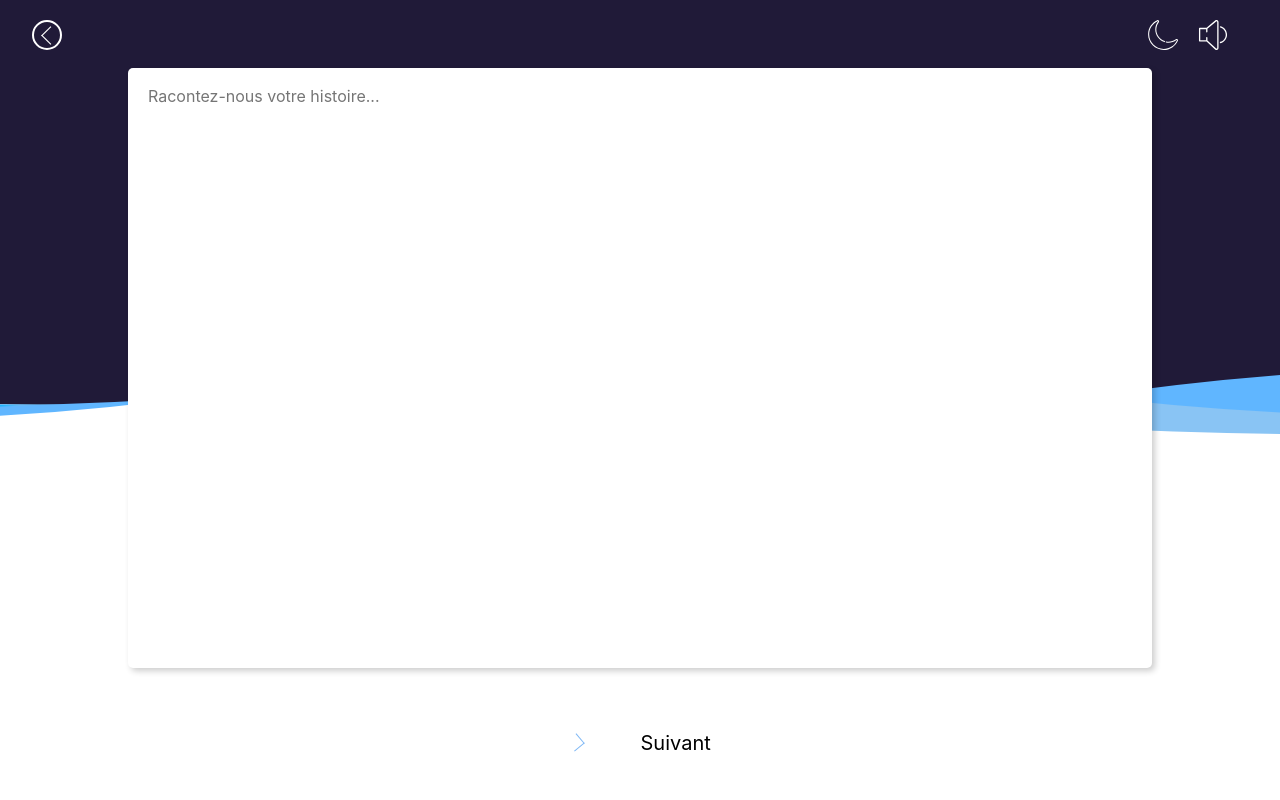
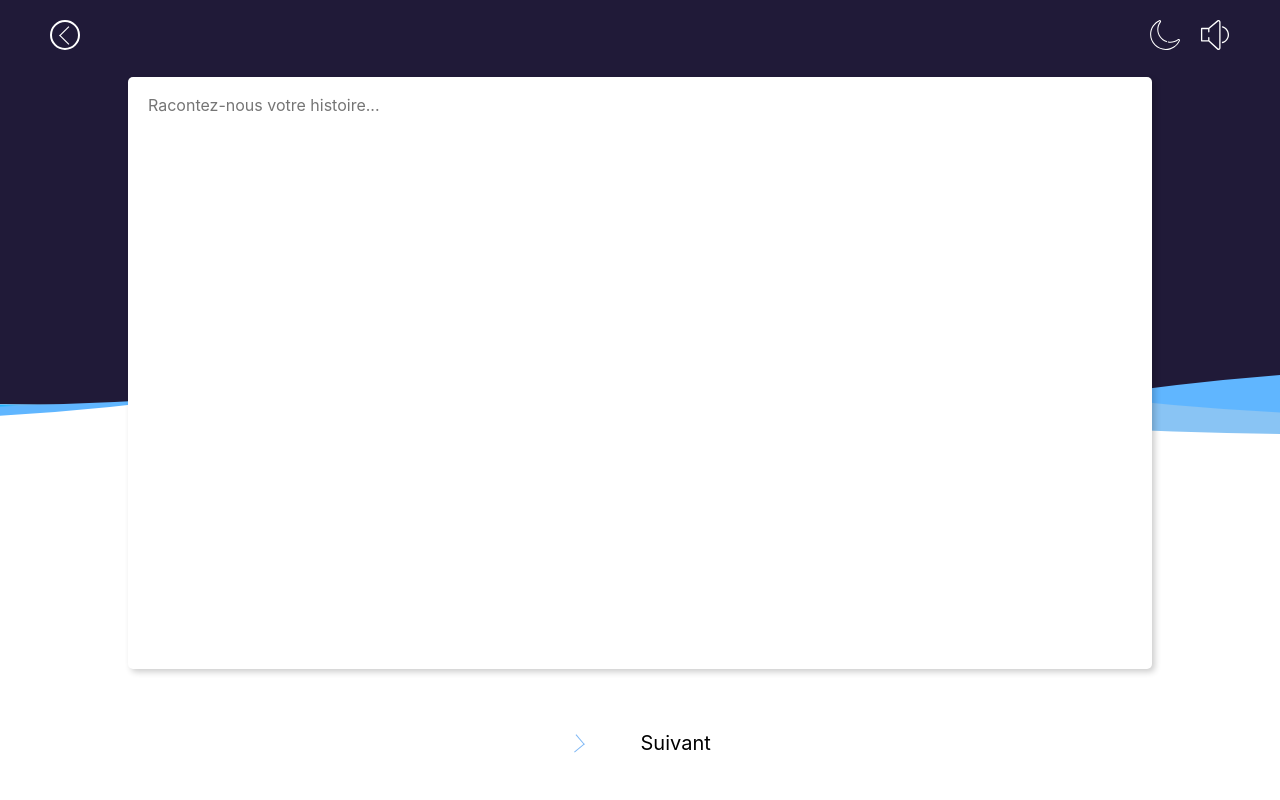
Before and after one commit to thomaspoirier0/HETIC_H2_equipe4_T1, a PHP site: page /pages/write.html in a window 1280 px wide. Run offline with PHP 8.4, Linux system fonts and the light colour scheme.

Commit message:
:lipstick: Uniformize header

```diff
--- a/css/landing/landing.scss
+++ b/css/landing/landing.scss
@@ -61,9 +61,13 @@ body{
     .nav-parameters{
         width: 100%;
         height: 50px;
-        padding: 10px 20px;
+        padding: 10px 50px;
         display: flex;
         justify-content: flex-end;
+        margin-top: 10px;
+        @media screen and (max-width: 900px) {
+            padding: 10px 10px;
+        }
         img{
             width: 30px;
             cursor: pointer;
--- a/css/main/main.css
+++ b/css/main/main.css
@@ -1,16 +1,13 @@
 :root {
   --top-background-color: #201a38;
   --buttons-color: #7FB8F5;
-  --buttons-text-color: #ffffff;
-}
+  --buttons-text-color: #ffffff; }
 
 html {
-  font-family: -apple-system, BlinkMacSystemFont, 'Segoe UI', Roboto, Oxygen, Ubuntu, Cantarell, 'Open Sans', 'Helvetica Neue', sans-serif;
-}
+  font-family: -apple-system, BlinkMacSystemFont, 'Segoe UI', Roboto, Oxygen, Ubuntu, Cantarell, 'Open Sans', 'Helvetica Neue', sans-serif; }
 
 body {
-  background: #ffffff;
-}
+  background: #ffffff; }
 
 .background-block-top {
   background-color: #201a38;
@@ -18,8 +15,7 @@ body {
   top: 0;
   width: 100%;
   height: 50vh;
-  z-index: -1;
-}
+  z-index: -1; }
 
 /*
 * WaweBackground
@@ -27,8 +23,7 @@ body {
 .canvas-wave {
   width: 100%;
   position: absolute;
-  z-index: -1;
-}
+  z-index: -1; }
 
 /*
 * arrow
@@ -39,8 +34,7 @@ body {
   border-right: 1px solid #7FB8F5;
   border-bottom: 1px solid #7FB8F5;
   transform: rotate(320deg);
-  transition: transform 0.2s ease-in-out;
-}
+  transition: transform 0.2s ease-in-out; }
 
 .round-return {
   display: flex;
@@ -49,16 +43,14 @@ body {
   border-radius: 50%;
   border: 2px solid white;
   width: 30px;
-  height: 30px;
-}
+  height: 30px; }
   .round-return .arrow-return {
     position: relative;
     left: 3px;
     border: solid white;
     border-width: 0 3px 3px 0;
     padding: 15px;
-  transform: rotate(135deg) scale(0.4);
-}
+    transform: rotate(135deg) scale(0.4); }
 
 /*
 * Container
@@ -72,31 +64,32 @@ body {
   height: 100vh;
   /*
   * HEADER
-  */
-}
+  */ }
   .container .menu-container {
-  margin-top: 10px;
     display: flex;
     flex-direction: row;
-  justify-content: center;
     align-items: center;
-  width: 95vw;
-  background: #201a38;
-  transition: all 1s cubic-bezier(0.13, 0.34, 0.16, 0.93);
-}
-.container .nav-parameters {
+    width: 100%;
+    padding: 10px 50px;
+    background: var(--top-background-color);
+    transition: background-color 1s cubic-bezier(0.13, 0.34, 0.16, 0.93);
+    font-family: 'Poppins', sans-serif; }
+    @media screen and (max-height: 650px) {
+      .container .menu-container {
+        transition: height 0.2s cubic-bezier(0.13, 0.34, 0.16, 0.93); } }
+    @media screen and (max-width: 900px) {
+      .container .menu-container {
+        padding: 10px 10px; } }
+    .container .menu-container .nav-parameters {
       width: 100%;
       height: 50px;
-  padding: 10px 20px;
+      padding: 10px 0;
       display: flex;
-  justify-content: flex-end;
-}
-.container .nav-parameters img {
-  width: 30px;
-}
-.container .nav-parameters img:first-of-type {
-  margin: 0 20px;
-}
+      justify-content: flex-end; }
+      .container .menu-container .nav-parameters img {
+        width: 30px; }
+        .container .menu-container .nav-parameters img:first-of-type {
+          margin: 0 20px; }
   .container form {
     display: flex;
     flex-direction: column;
@@ -107,18 +100,15 @@ body {
     margin: auto;
     user-select: none;
     -moz-user-select: none;
-  margin-top: -10px;
-}
+    margin-top: -10px; }
     .container form .name {
-  border: 0.5px solid grey;
-  border-radius: 5px;
-}
-.container form .name :focus {
-  border-color: blue;
-}
+      height: 35px;
+      border-bottom: 1px solid #000000 !important;
+      transition: border-color 0.2s cubic-bezier(0.13, 0.34, 0.16, 0.93); }
+      .container form .name:focus {
+        border-color: var(--buttons-color) !important; }
     .container form .story-area--none {
-  background: grey !important;
-}
+      background: grey !important; }
     .container form .story-area {
       background: white;
       box-shadow: 3px 3px 6px rgba(0, 0, 0, 0.2);
@@ -126,44 +116,34 @@ body {
       height: 80%;
       border-radius: 5px;
       resize: none;
-  padding: 20px;
-}
+      padding: 20px; }
       .container form .story-area :focus {
-  border-color: blue;
-}
+        border-color: blue; }
     .container form .button-return {
-  border: 2px solid #7FB2F0;
-}
+      border: 2px solid #7FB2F0; }
       .container form .button-return .arrow-return {
         border: 2px solid #7FB2F0;
-  border-width: 0 3px 3px 0;
-}
+        border-width: 0 3px 3px 0; }
     .container form .button-next--none {
       opacity: 0;
       pointer-events: none;
-  cursor: default;
-}
+      cursor: default; }
     .container form .button-next {
       display: flex;
       justify-content: space-around;
       align-items: center;
       width: 200px;
-  height: 10vh;
-}
+      height: 10vh; }
       .container form .button-next .button-pop {
         font-size: 20px;
-  color: black;
-}
+        color: black; }
   .container .popup {
-  display: none;
-}
+    display: none; }
     .container .popup label {
       font-size: 20px;
-  font-weight: bold;
-}
+      font-weight: bold; }
   .container .popup-finish {
-  display: none;
-}
+    display: none; }
   .container .popup--display {
     position: fixed;
     display: flex;
@@ -176,48 +156,37 @@ body {
     width: 70vw;
     height: 50vh;
     text-align: center;
-  font-size: 20px;
-}
+    font-size: 20px; }
     .container .popup--display img {
       min-width: 20%;
       max-width: 50px;
-  height: auto;
-}
+      height: auto; }
     .container .popup--display .social-icon {
       display: flex;
       justify-content: space-around;
-  width: 15vw;
-}
+      width: 15vw; }
       .container .popup--display .social-icon img {
-  width: 250px;
-}
+        width: 250px; }
     .container .popup--display .button-flex {
       display: flex;
       flex-direction: row;
       justify-content: space-around;
       align-items: center;
-  width: 100%;
-}
-.container .popup--display .bottom-name {
-  border-bottom: 2px solid grey;
-  width: 20vw;
-}
+      width: 100%; }
     .container .popup--display input {
       border: 0;
       outline: 0;
       text-align: left;
       width: 100%;
       margin: 0 auto;
-  overflow: hidden;
-}
+      overflow: hidden; }
     .container .popup--display .menu-buttons-container {
       width: 100%;
       height: auto;
       display: flex;
       flex-direction: column;
       justify-content: space-between;
-  align-items: center;
-}
+      align-items: center; }
       .container .popup--display .menu-buttons-container .menu-button {
         width: 80%;
         height: 45px;
@@ -229,31 +198,22 @@ body {
         font-size: 1.6rem;
         font-weight: 200;
         text-transform: capitalize;
-  transition: all 0.2s ease-in-out;
-  text-align: center;
-}
+        transition: background-color 0.2s ease-in-out;
+        text-align: center; }
         @media screen and (min-width: 900px) {
           .container .popup--display .menu-buttons-container .menu-button {
-    width: 25%;
-  }
-}
+            width: 25%; } }
         .container .popup--display .menu-buttons-container .menu-button:hover {
           background: var(--buttons-color);
-  color: var(--buttons-text-color);
-}
+          color: var(--buttons-text-color); }
         .container .popup--display .menu-buttons-container .menu-button:first-of-type {
-  margin-bottom: 30px;
-}
+          margin-bottom: 30px; }
 
 @media screen and (min-width: 1000px) {
   .popup--display {
-    width: 40vw !important;
-  }
-}
+    width: 40vw !important; } }
 @media screen and (min-width: 100px) and (max-width: 1000px) {
   .popup--display {
-    height: 60vh !important;
-  }
-}
+    height: 60vh !important; } }
 
 /*# sourceMappingURL=main.css.map */
--- a/css/main/main.scss
+++ b/css/main/main.scss
@@ -94,21 +94,26 @@ body
     */
     .menu-container
     {
-        margin-top: 10px;
         display: flex;
         flex-direction: row;
-        justify-content: center;
         align-items: center;
-        width: 95vw;
-        background: $top-background-color;
-        transition: all 1s cubic-bezier(0.13, 0.34, 0.16, 0.93);
+        width: 100%;
+        padding: 10px 50px;
+        background: var(--top-background-color);
+        transition: background-color 1s cubic-bezier(0.13, 0.34, 0.16, 0.93);
+        font-family: 'Poppins', sans-serif;
+        @media screen and (max-height: 650px) {
+            transition: height 0.2s cubic-bezier(0.13, 0.34, 0.16, 0.93);
+        }
+        @media screen and (max-width: 900px) {
+            padding: 10px 10px;
         }
 
         .nav-parameters
         {
             width: 100%;
             height: 50px;
-            padding: 10px 20px;
+            padding: 10px 0;
             display: flex;
             justify-content: flex-end;
             img
@@ -120,6 +125,7 @@ body
                 }
             }
         }
+    }
 
 
 
@@ -140,12 +146,12 @@ body
 
         .name
         {
-            border: 0.5px solid grey;
-            border-radius: 5px;
-
-            :focus
+            height: 35px;
+            border-bottom: 1px solid #000000!important;
+            transition: border-color 0.2s cubic-bezier(0.13, 0.34, 0.16, 0.93);
+            &:focus
             {
-                border-color: blue;
+                border-color: var(--buttons-color)!important;
             }
 
         }
@@ -268,11 +274,6 @@ body
             align-items: center;
             width: 100%;
         }
-        .bottom-name
-        {
-            border-bottom: 2px solid grey;
-            width: 20vw;
-        }
         input
         {
             border: 0;
@@ -303,7 +304,7 @@ body
                 font-size: 1.6rem;
                 font-weight: 200;
                 text-transform: capitalize;
-                transition: all 0.2s ease-in-out;
+                transition: background-color 0.2s ease-in-out;
                 text-align: center;
 
                 @media screen and (min-width: 900px) {
```
Also changed, not shown: css/landing/landing.css (+6 -2 lines), 2 other files. Lines whose indentation alone changed are shown as unchanged.
